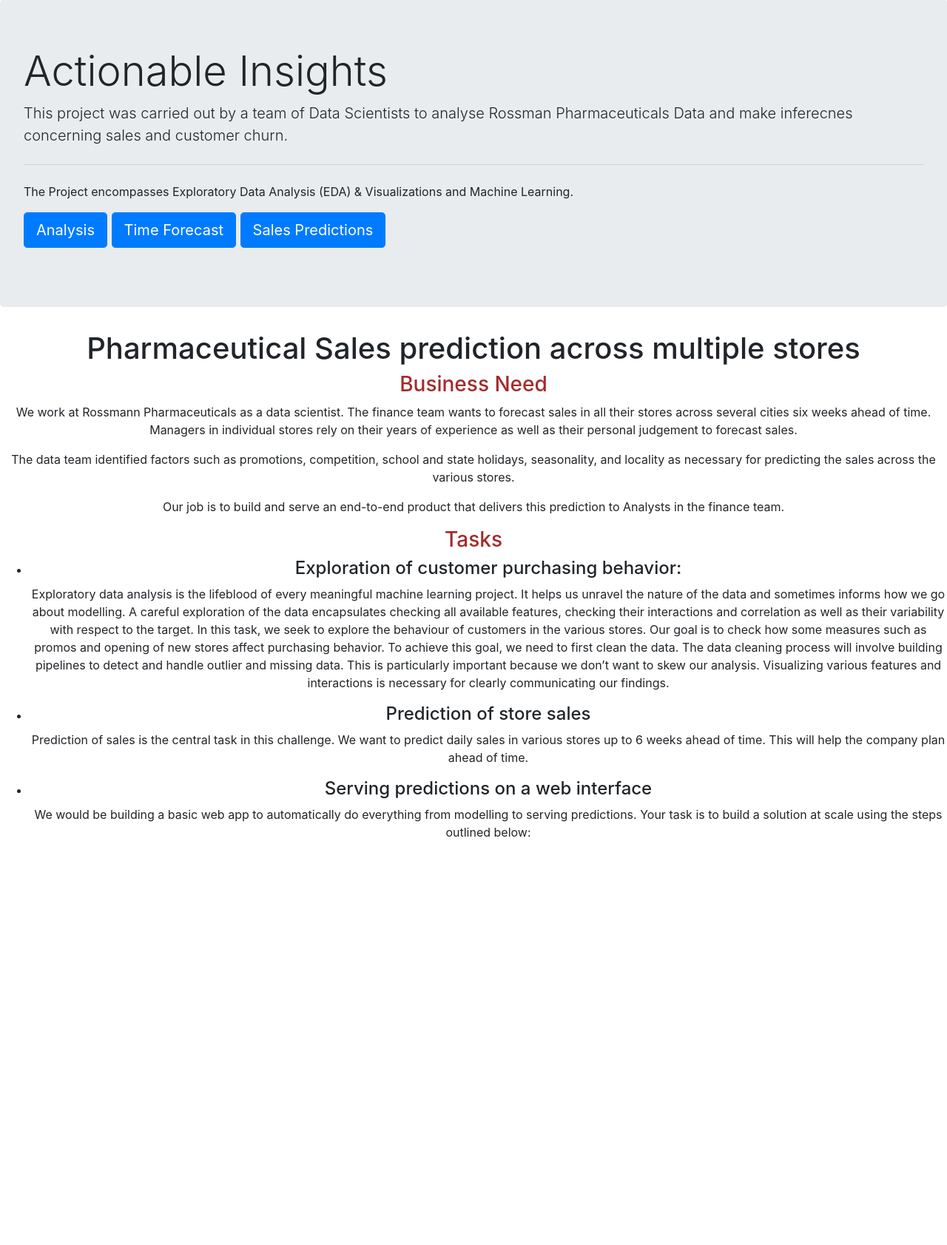
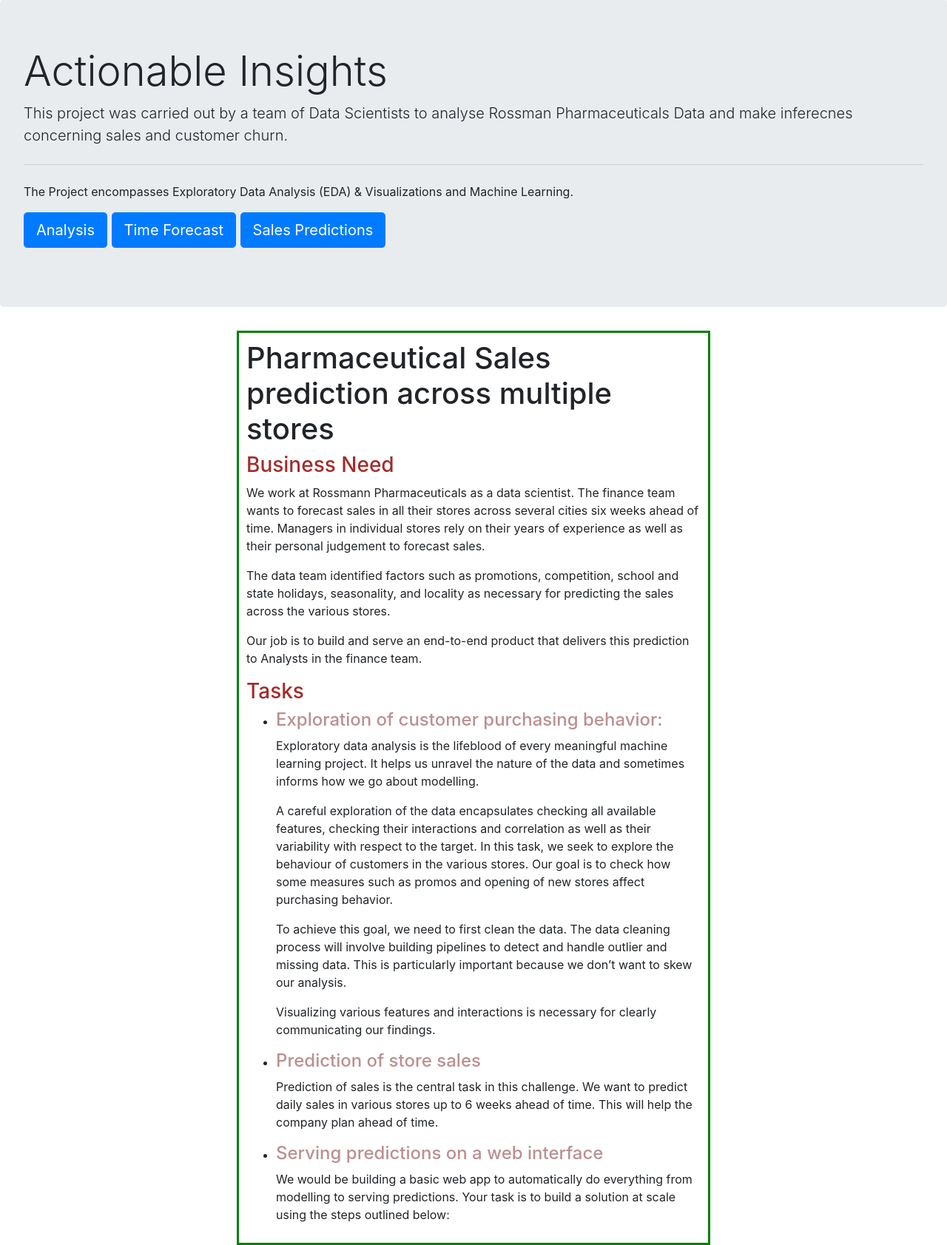
Before and after one commit to Patrick5455/pharma-ml-web, a Flask app: page /about_project in a window 1280 px wide. Shown: the part 90-1773 px from the top of the page at 74% size. Before the commit the page ends 1221 px from the top, so only its background shows below. Run offline with Flask 2, Linux system fonts and the light colour scheme; parts of the project's set-up code (start-up, migrations or seed data) failed here and were passed over; some libraries are stand-ins or nearby versions.

Commit message:
Updated html files

```diff
--- a/static/css/style.css
+++ b/static/css/style.css
@@ -1,8 +1,15 @@
-.home_page {
+.page {
 
-    text-align: center;
+   margin: auto;
+  width: 50%;
+  border: 3px solid green;
+  padding: 10px;
 }
 
 h3{
 color: brown;
 }
+
+h4{
+    color: rosybrown;
+}
--- a/templates/about.html
+++ b/templates/about.html
@@ -9,7 +9,7 @@
 {% block content %}
 
 
-     <div class="home_page">
+     <div class="page">
     <h1>Pharmaceutical Sales prediction across
         multiple stores</h1>
 
@@ -32,22 +32,25 @@ in the finance team.</p>
          <li> <h4>Exploration of customer purchasing
              behavior:</h4>
          <p>Exploratory data analysis is the lifeblood of every meaningful machine learning project. It
-helps us unravel the nature of the data and sometimes informs how we go about modelling.
-A careful exploration of the data encapsulates checking all available features, checking
+helps us unravel the nature of the data and sometimes informs how we go about modelling.</P>
+
+             <P>A careful exploration of the data encapsulates checking all available features, checking
 their interactions and correlation as well as their variability with respect to the target.
 In this task, we seek to explore the behaviour of customers in the various stores. Our goal is
 to check how some measures such as promos and opening of new stores affect purchasing
 behavior.
-To achieve this goal, we need to first clean the data. The data cleaning process will involve
+</P>
+
+<p>To achieve this goal, we need to first clean the data. The data cleaning process will involve
 building pipelines to detect and handle outlier and missing data. This is particularly
-important because we don’t want to skew our analysis.
-Visualizing various features and interactions is necessary for clearly communicating our
+    important because we don’t want to skew our analysis.</p>
+
+             <P> Visualizing various features and interactions is necessary for clearly communicating our
 findings.</p>
          </li>
 
          <li>
              <h4>Prediction of store sales</h4>
-
              <p>Prediction of sales is the central task in this challenge. We want to predict daily sales in
 various stores up to 6 weeks ahead of time. This will help the company plan ahead of time.</p>
          </li>
--- a/templates/base.html
+++ b/templates/base.html
@@ -18,6 +18,9 @@
     <link href='https://fonts.googleapis.com/css?family=Arimo' rel='stylesheet' type='text/css'>
     <link href='https://fonts.googleapis.com/css?family=Hind:300' rel='stylesheet' type='text/css'>
     <link href='https://fonts.googleapis.com/css?family=Open+Sans+Condensed:300' rel='stylesheet' type='text/css'>
+
+{#      css #}
+ <link rel="stylesheet" href="{{ url_for('static', filename='css/style.css') }}">
 
 
     {% if title %}
--- a/templates/index.html
+++ b/templates/index.html
@@ -10,7 +10,7 @@
 
 {% block content %}
 
-    <div class="home_page">
+    <div class="page">
     <h1>Pharmaceutical Sales prediction across
         multiple stores</h1> </div>
 
```
